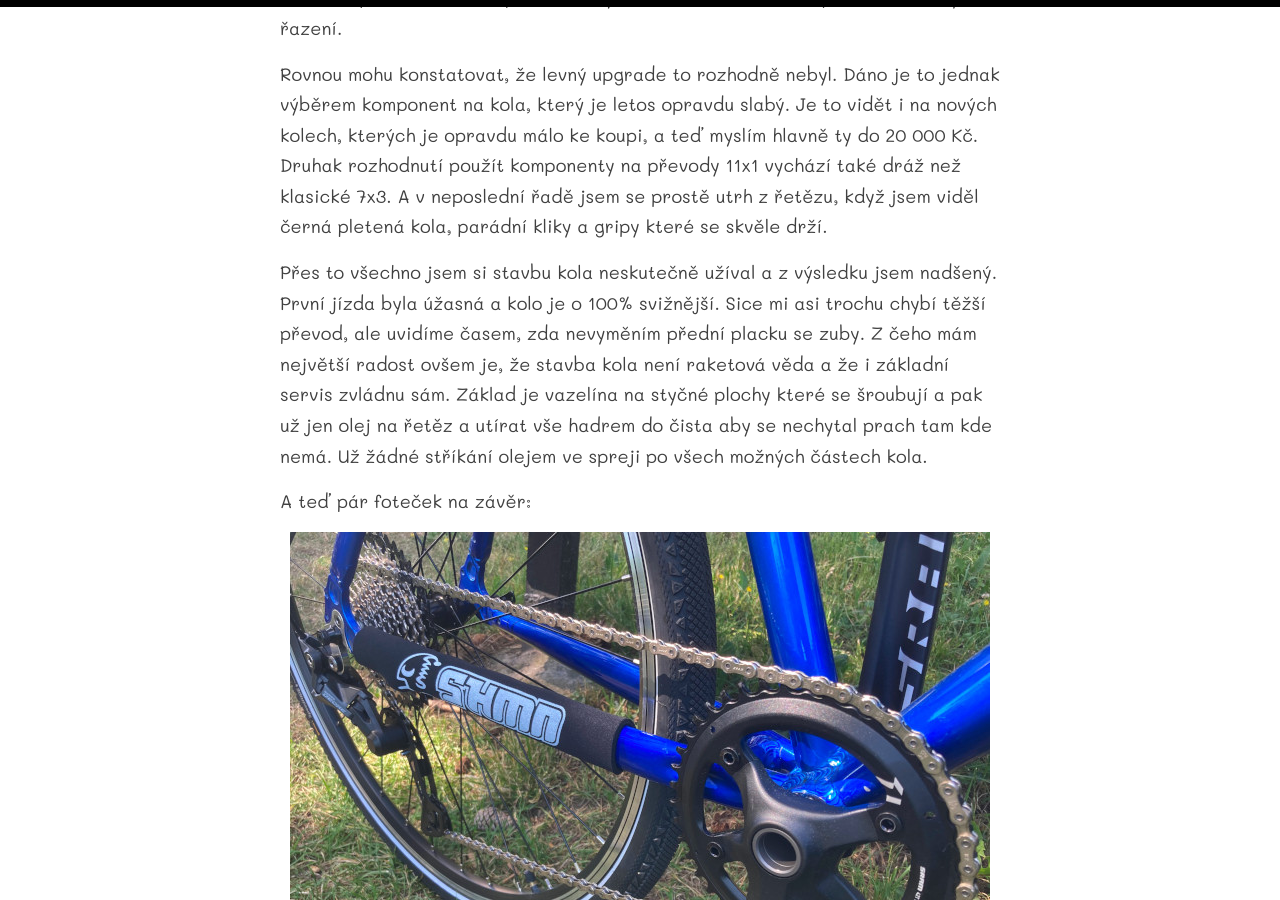
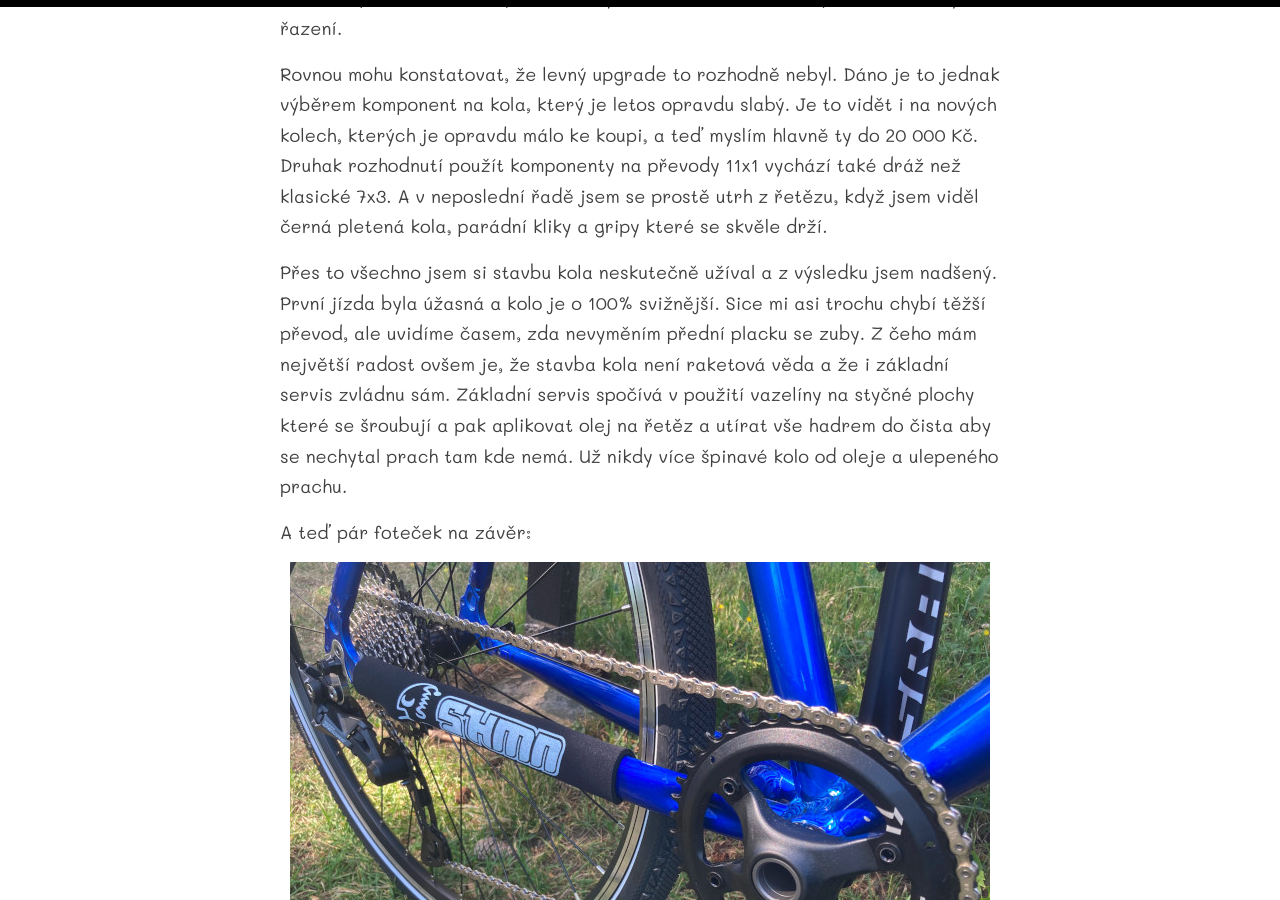
Before and after one commit to buresmi7/buresmi7.github.io, a Jekyll site: the page built from _posts/2022-06-01-kolo.md, in a window 1280 px wide and 900 px high, scrolled down 1818 px. Built offline with Jekyll 4.4.1, drawn with Linux system fonts in a browser that asks for light colours; some of the changed text lies outside the part shown.

Commit message:
Kolo clanek fix

```diff
--- a/_posts/2022-06-01-kolo.md
+++ b/_posts/2022-06-01-kolo.md
@@ -15,7 +15,7 @@
 myšlenku nemohl opustit.
 
 Shlédl jsem desitky videí na YouTube a pročetl stovky recenzí a manuálů jednotlivých součastek, až jsem objednal vše
-co jsem si myslel že budu potřebovat. Měl jsem požadavek aby vepředu byla jen jedna placka a takové kolo jsem
+co jsem si myslel že budu potřebovat. Měl jsem požadavek, aby vepředu byla jen jedna placka a takové kolo jsem
 hotové nesehnal za cenu součástek které jsem objednal. Stále jsem pochyboval jestli to dokážu a pravda se
 měla ukázat až při stavbě.
 
@@ -60,9 +60,9 @@
 
 Přes to všechno jsem si stavbu kola neskutečně užíval a z výsledku jsem nadšený. První jízda byla úžasná a kolo je o
 100% svižnější. Sice mi asi trochu chybí těžší převod, ale uvidíme časem, zda nevyměním přední placku se zuby. Z
-čeho mám největší radost ovšem je, že stavba kola není raketová věda a že i základní servis zvládnu sám. Základ je
-vazelína na styčné plochy které se šroubují a pak už jen olej na řetěz a utírat vše hadrem do
-čista aby se nechytal prach tam kde nemá. Už žádné stříkání olejem ve spreji po všech možných částech kola.
+čeho mám největší radost ovšem je, že stavba kola není raketová věda a že i základní servis zvládnu sám. Základní
+servis spočívá v použití vazelíny na styčné plochy které se šroubují a pak aplikovat olej na řetěz a utírat vše
+hadrem do čista aby se nechytal prach tam kde nemá. Už nikdy více špinavé kolo od oleje a ulepeného prachu.
 
 A teď pár foteček na závěr:
 
```
